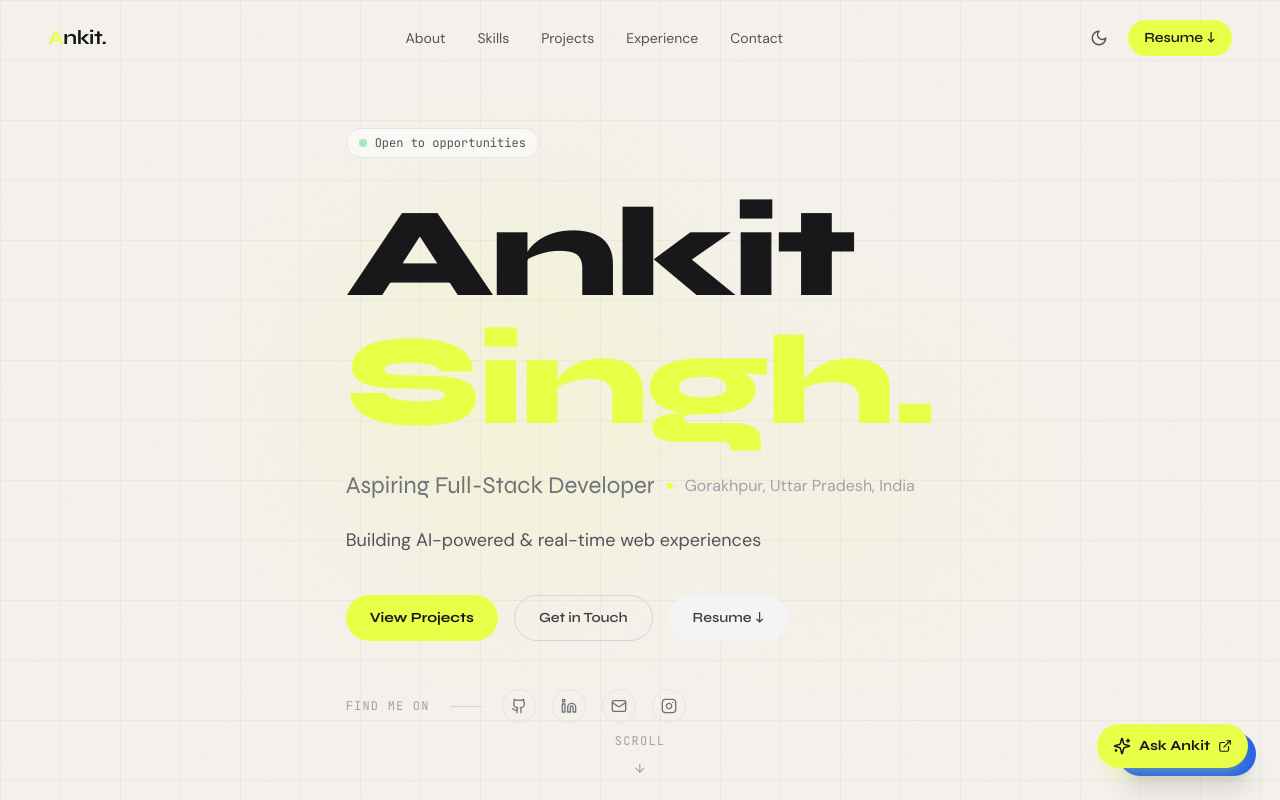
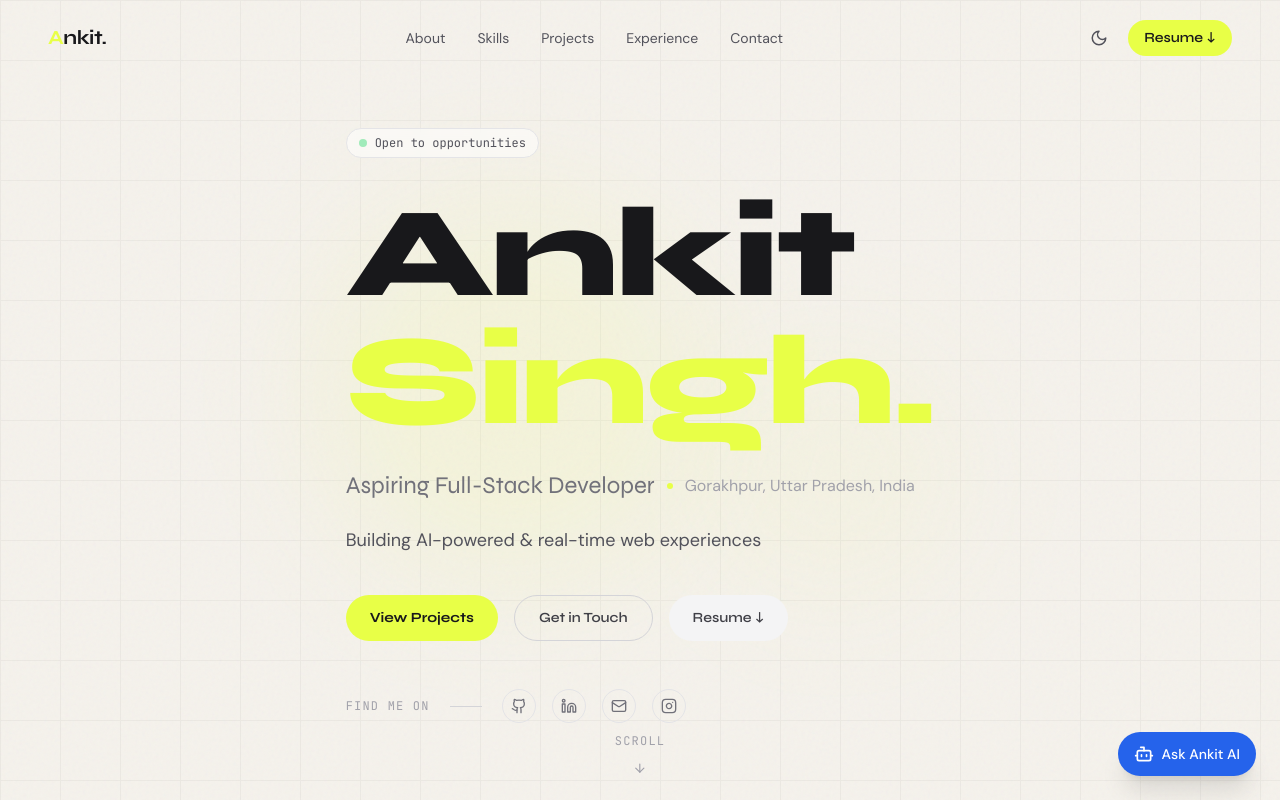
Before and after one commit to ankitsingyadav/Portfolio, a Next.js app: page / in a window 1280 px wide. Shown: the top 800 px of the page. Built offline with nearby package versions, Linux system fonts and the light colour scheme.

Commit message:
Keep Ask Ankit assistant only

```diff
--- a/app/layout.tsx
+++ b/app/layout.tsx
@@ -4,7 +4,6 @@ import { ThemeProvider } from "@/components/ThemeProvider";
 import Navbar from "@/components/Navbar";
 import Footer from "@/components/Footer";
 import AskAnkitAI from "@/components/AskAnkitAI";
-import PortfolioAssistant from "@/components/PortfolioAssistant";
 import { personal } from "@/lib/data";
 
 export const metadata: Metadata = {
@@ -53,7 +52,6 @@ export default function RootLayout({
           <main>{children}</main>
           <Footer />
           <AskAnkitAI />
-          <PortfolioAssistant />
         </ThemeProvider>
       </body>
     </html>
```
